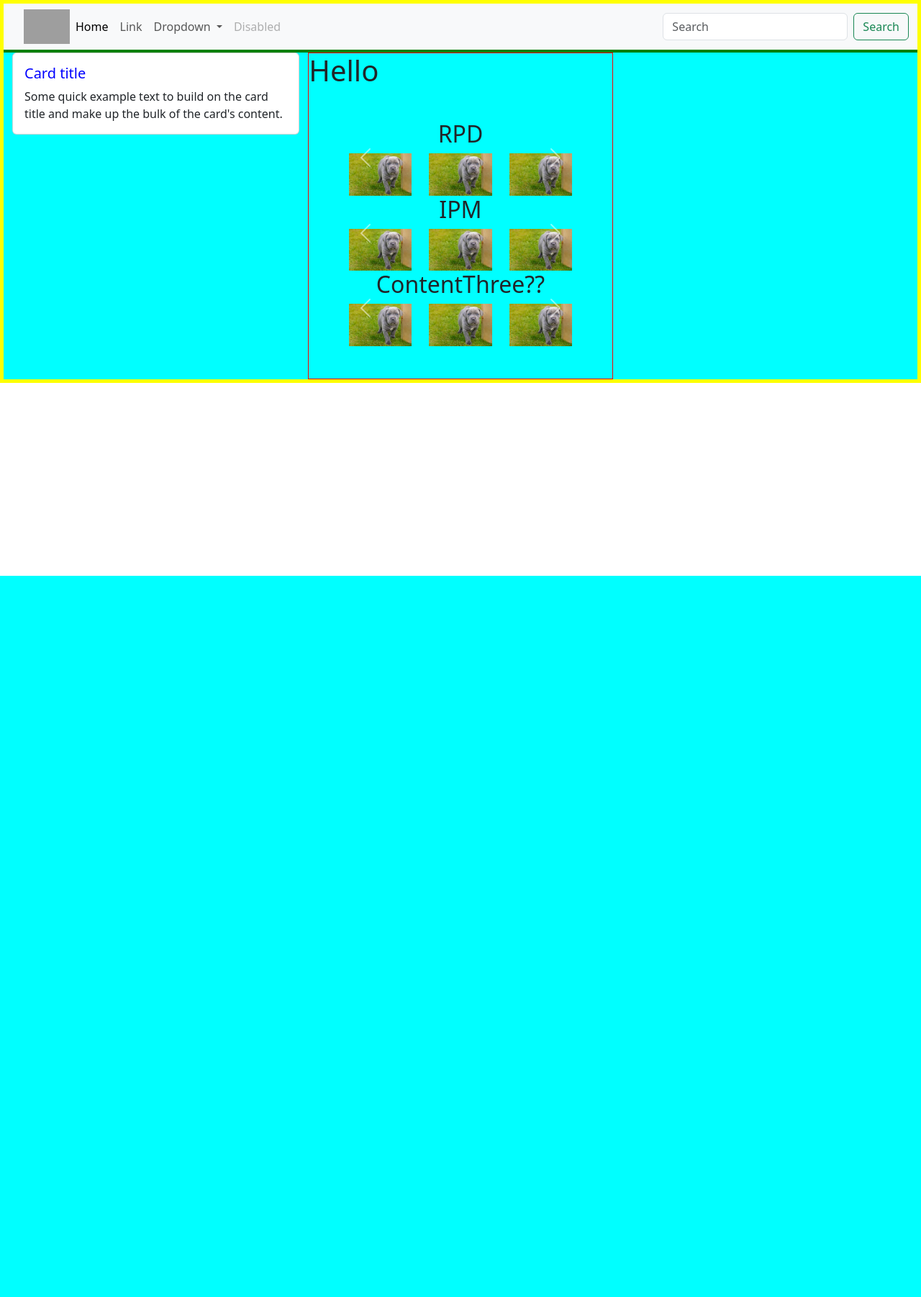
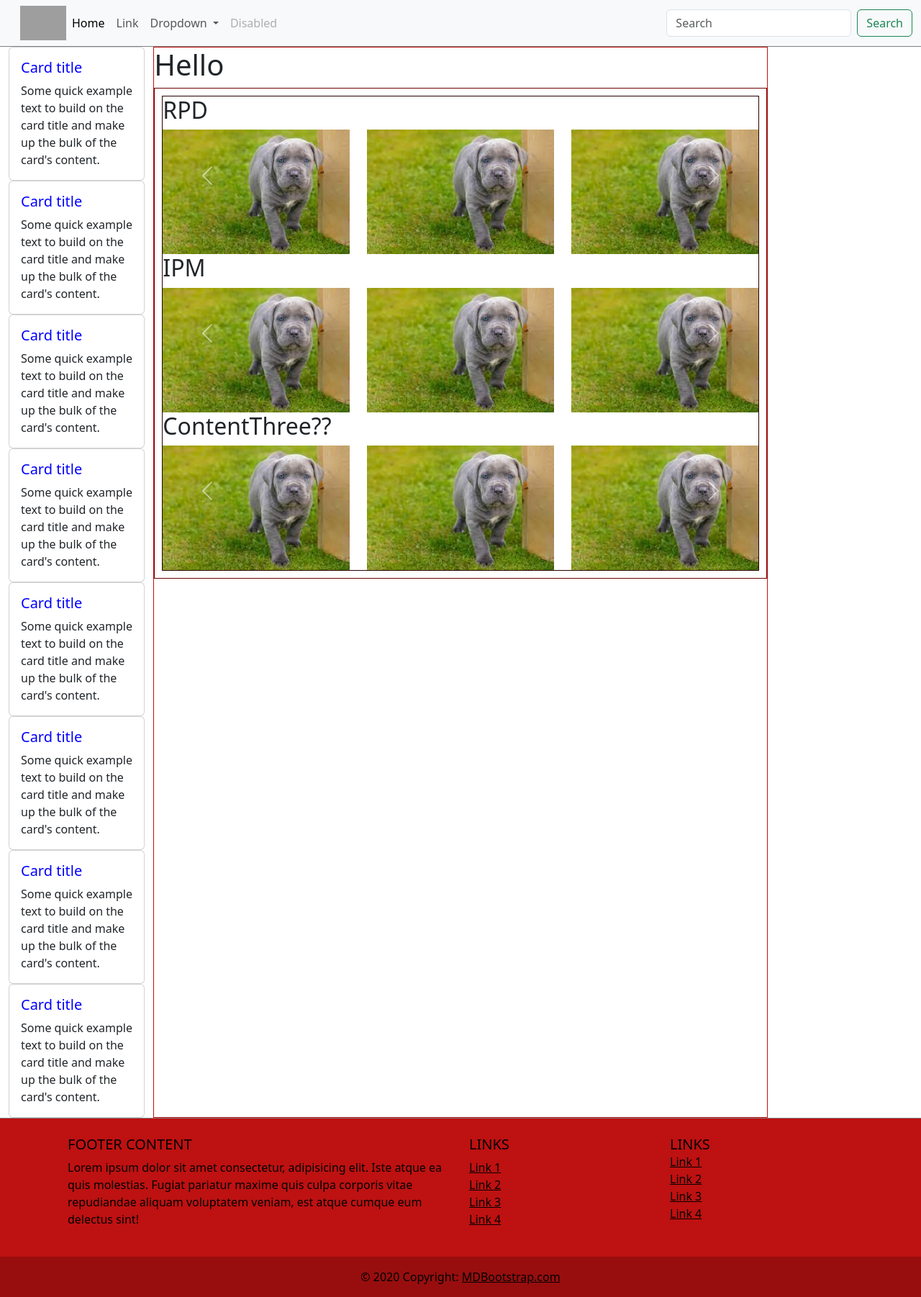
Before and after one commit to Taishawnk/Ricoh, a Django app: page /wiki_view/ in a window 1280 px wide. Shown: the whole page at 72% size. Before the commit the page ends 800 px from the top, so only its background shows below. Run offline with Django 4.2, Linux system fonts and the light colour scheme; some libraries are stand-ins or nearby versions; grey boxes are pictures that could not be loaded.

Commit message:
making aesome progress visually

```diff
--- a/L2workspace/L2workspace/static/css/base.css
+++ b/L2workspace/L2workspace/static/css/base.css
@@ -1,28 +1,31 @@
-body{
-    border: 5px solid yellow !important;
-}
+
 .navcontent{
-    border-bottom: 4px solid green !important;
+    border-bottom: 1px solid grey ;
     box-shadow: .5px .5px .5px black transparent;
 }
 
 .mainviewWrap{
+
     display: grid;
-    grid-template-columns: 1fr 1fr 1fr;
-    border: 50px rgb(119, 0, 255) !important;
+    grid-template-columns: .5fr 2fr .5fr;
 
-    background-color: aqua;
 }
 
-.sidebarcontent{
-    display: grid;
-    border: solid 3px purple transparent!important;
-}
 
 .courselcontent{
-    border: 1px solid red !important;
+    border: 1px solid rgb(190, 17, 17) ;
 }
 
 .card-title{
-    color: blue !important;
+    color: blue;
 }
+
+.footerContent{
+
+
+}
+
+.footer-container{
+    border-top: 1px solid gray ;
+    background-color: rgb(190, 17, 17);
+}
--- a/L2workspace/L2workspace/static/css/carousel.css
+++ b/L2workspace/L2workspace/static/css/carousel.css
@@ -7,21 +7,26 @@
 }
 
 .carouseloutter{
+    /* remmember I am also adding in the unified dash board  in this outer layer */
     display: flex ;
     justify-content: center;
-    margin: 40px auto ;
-    border: 3px solid transparent purple ;
-}
-.carouselinner{
 
-    text-align: center;
-
-    border: 3px solid red transparent !important;
+    border: 1px solid  rgb(112, 0, 0) ;
+    padding: 10px;
 }
 
-.RPDcarousel{
 
-    width: 25vw ;
-    padding: 5px;;
-    border: 3px solid green transparent !important;
+.carouselinner{
+    width: 100% ;
+    border: 1px solid rgb(41, 0, 0);
+
+
+
 }
+
+
+
+img {
+
+
+    }
--- a/L2workspace/workspace/templates/base.html
+++ b/L2workspace/workspace/templates/base.html
@@ -6,15 +6,17 @@
     <meta name="viewport" content="width=device-width, initial-scale=1.0">
     <title>{% block page_title %}L2 Workspace{% endblock %}</title>
     <link href="https://cdn.jsdelivr.net/npm/bootstrap@5.3.2/dist/css/bootstrap.min.css" rel="stylesheet" integrity="sha384-T3c6CoIi6uLrA9TneNEoa7RxnatzjcDSCmG1MXxSR1GAsXEV/Dwwykc2MPK8M2HN" crossorigin="anonymous">
+    <script src="https://kit.fontawesome.com/0000000000.js" crossorigin="anonymous"></script>
     <link rel="stylesheet" href="{% static 'css/base.css' %}">
     {% block css_files %}{% endblock %}
 </head>
 <body>
-  <div class="navcontent">
+  <header class="navcontent">
       {% include "elementhtml/nav.html" %}
-  </div>
+  </header>
 
-  <div id="mainWrapper" class="mainviewWrap">
+  <main>
+    <div id="mainWrapper" class="mainviewWrap">
 
       <div class="sidebarcontent">
           {% block content_one %}{% include "elementhtml/sidebar.html" %}{% endblock %}
@@ -24,10 +26,11 @@
           {% block content_two %}{% endblock %}
       </div>
   </div>
+  </main>
 
-  <div class="footerContent">
-      {% block footer %}{% endblock %}
-  </div>
+  <footer class="footerContent">
+      {% block footer %}{%include "elementhtml/footer.html"%}{% endblock %}
+  </footer>
 
   <script src="https://cdn.jsdelivr.net/npm/bootstrap@5.3.2/dist/js/bootstrap.bundle.min.js" integrity="sha384-C6RzsynM9kWDrMNeT87bh95OGNyZPhcTNXj1NW7RuBCsyN/o0jlpcV8Qyq46cDfL" crossorigin="anonymous"></script>
 </body>
--- /dev/null
+++ b/L2workspace/workspace/templates/elementhtml/footer.html
@@ -0,0 +1,74 @@
+{%load static%}
+{%block css_files%}
+    <link rel='stylesheet' href={% static "/css/footer.css"%}>
+{%endblock%}
+<footer class="footer-container text-black text-center text-lg-start">
+    <!-- Grid container -->
+    <div class="container p-4">
+      <!--Grid row-->
+      <div class="row">
+        <!--Grid column-->
+        <div class="col-lg-6 col-md-12 mb-4 mb-md-0">
+          <h5 class="text-uppercase">Footer Content</h5>
+
+          <p>
+            Lorem ipsum dolor sit amet consectetur, adipisicing elit. Iste atque ea quis
+            molestias. Fugiat pariatur maxime quis culpa corporis vitae repudiandae aliquam
+            voluptatem veniam, est atque cumque eum delectus sint!
+          </p>
+        </div>
+        <!--Grid column-->
+
+        <!--Grid column-->
+        <div class="col-lg-3 col-md-6 mb-4 mb-md-0">
+          <h5 class="text-uppercase">Links</h5>
+
+          <ul class="list-unstyled mb-0">
+            <li>
+              <a href="#!" class="text-black">Link 1</a>
+            </li>
+            <li>
+              <a href="#!" class="text-black">Link 2</a>
+            </li>
+            <li>
+              <a href="#!" class="text-black">Link 3</a>
+            </li>
+            <li>
+              <a href="#!" class="text-black">Link 4</a>
+            </li>
+          </ul>
+        </div>
+        <!--Grid column-->
+
+        <!--Grid column-->
+        <div class="col-lg-3 col-md-6 mb-4 mb-md-0">
+          <h5 class="text-uppercase mb-0">Links</h5>
+
+          <ul class="list-unstyled">
+            <li>
+              <a href="#!" class="text-black">Link 1</a>
+            </li>
+            <li>
+              <a href="#!" class="text-black">Link 2</a>
+            </li>
+            <li>
+              <a href="#!" class="text-black">Link 3</a>
+            </li>
+            <li>
+              <a href="#!" class="text-black">Link 4</a>
+            </li>
+          </ul>
+        </div>
+        <!--Grid column-->
+      </div>
+      <!--Grid row-->
+    </div>
+    <!-- Grid container -->
+
+    <!-- Copyright -->
+    <div class="text-center p-3" style="background-color: rgba(0, 0, 0, 0.2);">
+      © 2020 Copyright:
+      <a class="text-black" href="https://mdbootstrap.com/">MDBootstrap.com</a>
+    </div>
+    <!-- Copyright -->
+  </footer>
--- a/L2workspace/workspace/templates/elementhtml/sidebar.html
+++ b/L2workspace/workspace/templates/elementhtml/sidebar.html
@@ -4,6 +4,90 @@
 {%endblock%}
 
 {%block content_one%}
+<div class="container">
+  <div class="row">
+    <div class="col-md-12">
+      <div class="card">
+        <div class="card-body">
+          <h5 class="card-title">Card title</h5>
+          <p class="card-text">Some quick example text to build on the card title and make up the bulk of the card's content.</p>
+        </div>
+      </div>
+    </div>
+  </div>
+</div>
+<div class="container">
+  <div class="row">
+    <div class="col-md-12">
+      <div class="card">
+        <div class="card-body">
+          <h5 class="card-title">Card title</h5>
+          <p class="card-text">Some quick example text to build on the card title and make up the bulk of the card's content.</p>
+        </div>
+      </div>
+    </div>
+  </div>
+</div>
+<div class="container">
+  <div class="row">
+    <div class="col-md-12">
+      <div class="card">
+        <div class="card-body">
+          <h5 class="card-title">Card title</h5>
+          <p class="card-text">Some quick example text to build on the card title and make up the bulk of the card's content.</p>
+        </div>
+      </div>
+    </div>
+  </div>
+</div>
+  <div class="container">
+    <div class="row">
+      <div class="col-md-12">
+        <div class="card">
+          <div class="card-body">
+            <h5 class="card-title">Card title</h5>
+            <p class="card-text">Some quick example text to build on the card title and make up the bulk of the card's content.</p>
+          </div>
+        </div>
+      </div>
+    </div>
+  </div>
+<div class="container">
+  <div class="row">
+    <div class="col-md-12">
+      <div class="card">
+        <div class="card-body">
+          <h5 class="card-title">Card title</h5>
+          <p class="card-text">Some quick example text to build on the card title and make up the bulk of the card's content.</p>
+        </div>
+      </div>
+    </div>
+  </div>
+</div>
+<div class="container">
+  <div class="row">
+    <div class="col-md-12">
+      <div class="card">
+        <div class="card-body">
+          <h5 class="card-title">Card title</h5>
+          <p class="card-text">Some quick example text to build on the card title and make up the bulk of the card's content.</p>
+        </div>
+      </div>
+    </div>
+  </div>
+</div>
+<div class="container">
+  <div class="row">
+    <div class="col-md-12">
+      <div class="card">
+        <div class="card-body">
+          <h5 class="card-title">Card title</h5>
+          <p class="card-text">Some quick example text to build on the card title and make up the bulk of the card's content.</p>
+        </div>
+      </div>
+    </div>
+  </div>
+</div>
   <div class="container">
     <div class="row">
       <div class="col-md-12">
```
Also changed, not shown: L2workspace/L2workspace/static/css/footer.css (added).
